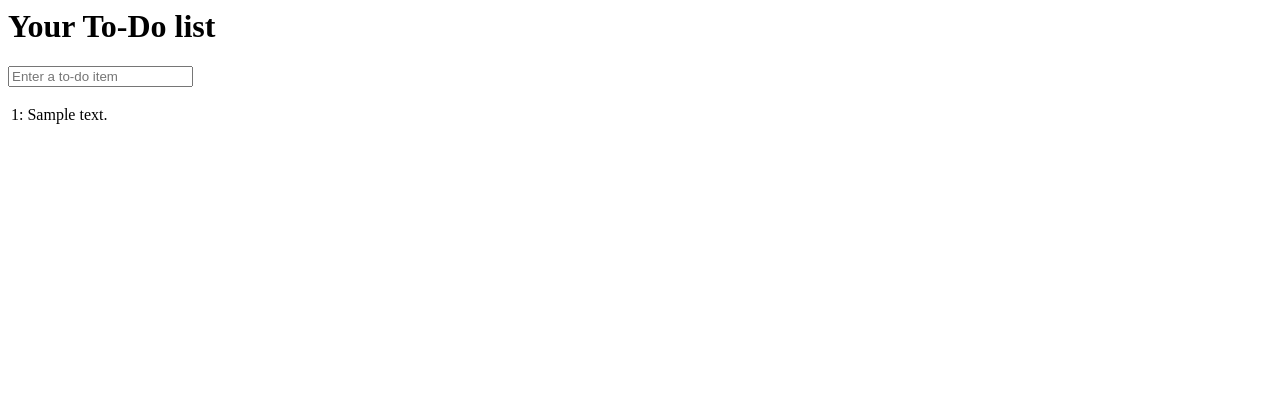
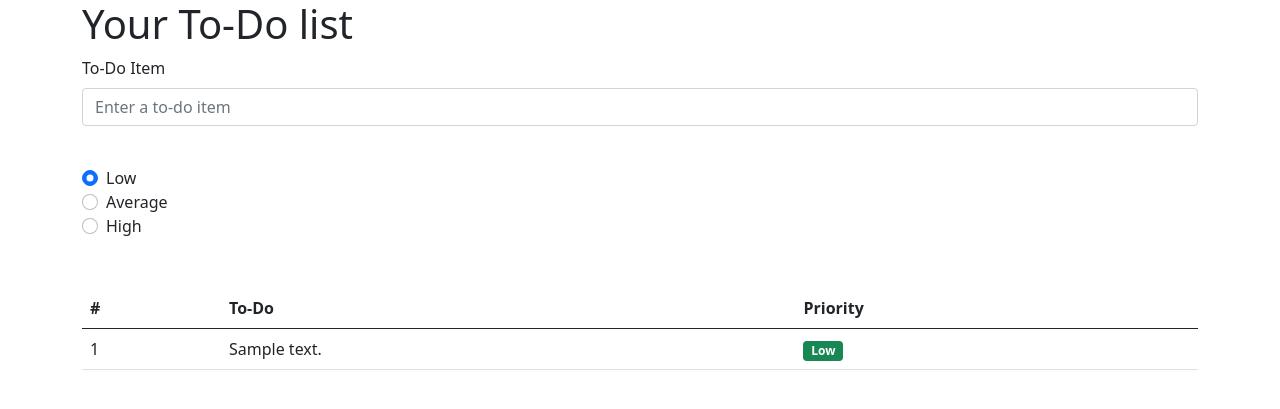
Before and after one commit to Jefferson-S-Rodrigues/dauTDD, a Django app: page / in a window 1280 px wide. Shown: the top 409 px of the page. Run offline with Django 3.2, Linux system fonts and the light colour scheme; tables that the repository leaves empty hold one stand-in row (values such as "Sample post").

Commit message:
Migrando para dentro do tests.py

```diff
--- a/superlista/lists/models.py
+++ b/superlista/lists/models.py
@@ -1,5 +1,20 @@
 from django.db import models
 
-# Create your models here.
 class Item(models.Model):
 	text = models.TextField(default='')
+
+	BAIXA = 'B'
+	MEDIA = 'M'
+	ALTA = 'A'
+	PRIORIDADES = [
+		(BAIXA, 'Baixa'),
+		(MEDIA, 'Média'),
+		(ALTA, 'Alta'),
+	]
+
+	prioridade = models.CharField(
+		"Gênero",
+		max_length=1,
+		choices=PRIORIDADES,
+		default=BAIXA,
+	)
--- a/superlista/lists/templates/home.html
+++ b/superlista/lists/templates/home.html
@@ -1,17 +1,76 @@
+<!doctype html>
 <html>
 <head>
+    <!-- Required meta tags -->
+    <meta charset="utf-8">
+    <meta name="viewport" content="width=device-width, initial-scale=1">
+
+    <!-- Bootstrap CSS -->
+    <link href="https://cdn.jsdelivr.net/npm/bootstrap@5.0.0/dist/css/bootstrap.min.css" rel="stylesheet"
+          integrity="sha384-wEmeIV1mKuiNpC+IOBjI7aAzPcEZeedi5yW5f2yOq55WWLwNGmvvx4Um1vskeMj0" crossorigin="anonymous">
+
     <title>To-Do lists</title>
 </head>
 <body>
-		<h1>Your To-Do list</h1>
+<div class="container">
+    <div class="panel panel-default">
+        <div class="panel-heading">
+            <h1 class="panel-title">Your To-Do list</h1>
+        </div>
+        <div class="panel-body">
             <form method="POST">
-			<input name="item_text" id="id_new_item" placeholder="Enter a to-do item" />
+                <div class="mb-3">
+                    <label for="item_text" class="form-label">To-Do Item</label>
+                    <input class="form-control" name="item_text" id="id_new_item" placeholder="Enter a to-do item"/><br>
+                </div>
+
                 {% csrf_token %}
+                <div class="form-check">
+                    <input class="form-check-input" type="radio" id="baixa" name="prioridade" value="B" checked><label class="form-check-label"
+                                                                                                                       for="baixa">Low</label><br>
+                    <input class="form-check-input" type="radio" id="media" name="prioridade" value="M"><label class="form-check-label" for="media">Average</label><br>
+                    <input class="form-check-input" type="radio" id="alta" name="prioridade" value="A"><label class="form-check-label"
+                                                                                                              for="alta">High</label>
+                </div>
             </form>
-		<table id="id_list_table">
+            <br><br>
+            <table class="table" id="id_list_table">
+                <thead>
+                <tr>
+                    <th scope="col">#</th>
+                    <th scope="col">To-Do</th>
+                    <th scope="col">Priority</th>
+                </tr>
+                </thead>
                 {% for item in items %}
-			<tr><td>{{ forloop.counter }}: {{ item.text }}</td></tr>
+                <tr>
+                    <td scope="row">{{ forloop.counter }}</td>
+                    <td>{{ item.text }}</td>
+                    <td>
+                        {% if item.prioridade == 'B' %}
+                        <span class="badge bg-success">Low</span>
+                        {% elif item.prioridade == 'M' %}
+                        <span class="badge bg-warning text-dark">Average</span>
+                        {% elif item.prioridade == 'A' %}
+                        <span class="badge bg-danger">High</span>
+                        {% endif %}
+                    </td>
+                </tr>
                 {% endfor %}
             </table>
+        </div>
+    </div>
+</div>
+<!-- Optional JavaScript; choose one of the two! -->
+
+<!-- Option 1: Bootstrap Bundle with Popper -->
+<script src="https://cdn.jsdelivr.net/npm/bootstrap@5.0.0/dist/js/bootstrap.bundle.min.js"
+        integrity="sha384-p34f1UUtsS3wqzfto5wAAmdvj+osOnFyQFpp4Ua3gs/ZVWx6oOypYoCJhGGScy+8" crossorigin="anonymous"></script>
+
+<!-- Option 2: Separate Popper and Bootstrap JS -->
+<!--
+<script src="https://cdn.jsdelivr.net/npm/@popperjs/core@2.9.2/dist/umd/popper.min.js" integrity="sha384-IQsoLXl5PILFhosVNubq5LC7Qb9DXgDA9i+tQ8Zj3iwWAwPtgFTxbJ8NT4GN1R8p" crossorigin="anonymous"></script>
+<script src="https://cdn.jsdelivr.net/npm/bootstrap@5.0.0/dist/js/bootstrap.min.js" integrity="sha384-lpyLfhYuitXl2zRZ5Bn2fqnhNAKOAaM/0Kr9laMspuaMiZfGmfwRNFh8HlMy49eQ" crossorigin="anonymous"></script>
+-->
 </body>
 </html>
--- a/superlista/lists/tests.py
+++ b/superlista/lists/tests.py
@@ -19,14 +19,14 @@ class HomePageTest(TestCase):
 		self.assertEquals(Item.objects.count(), 0)
 
 	def test_can_save_a_POST_request(self):
-		self.client.post('/', data={'item_text': 'A new list item'})
+		self.client.post('/', data={'item_text': 'A new list item', 'prioridade': 'B'})
 
 		self.assertEquals(Item.objects.count(), 1)
 		new_item = Item.objects.first()
 		self.assertEquals(new_item.text, 'A new list item')
 
 	def test_redirects_after_POST(self):
-		response = self.client.post('/', data={'item_text': 'A new list item'})
+		response = self.client.post('/', data={'item_text': 'A new list item', 'prioridade': 'B'})
 
 		self.assertEquals(response.status_code, 302)
 		self.assertEquals(response['location'], '/')
--- a/superlista/lists/views.py
+++ b/superlista/lists/views.py
@@ -3,7 +3,7 @@ from .models import Item
 
 def home_page(request):
 	if request.method == 'POST':
-		Item.objects.create(text=request.POST['item_text'])
+		Item.objects.create(text=request.POST['item_text'], prioridade=request.POST['prioridade'])
 		return redirect('/')
 
 	items = Item.objects.all()
```
Also changed, not shown: functional_test.py (deleted, +0 -55 lines), superlista/functional_tests/tests.py (+42 -6 lines), README.md. Lines whose indentation alone changed are shown as unchanged.
